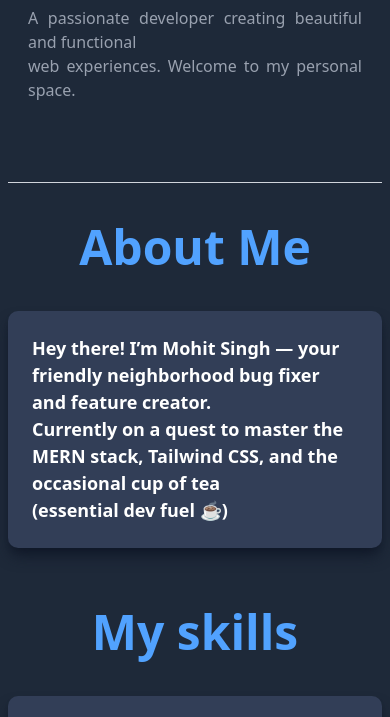
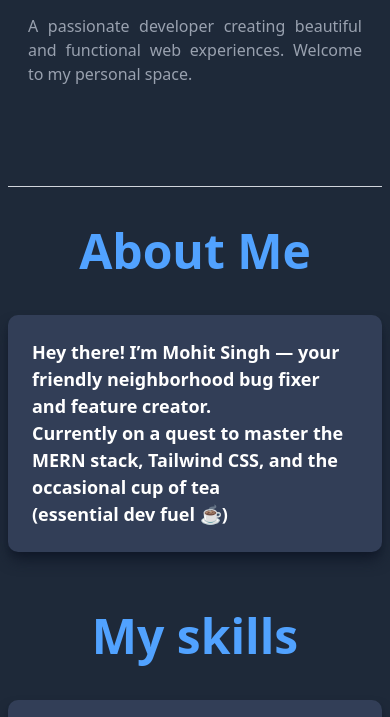
Before and after one commit to notsomohit7/notsomohit7.github.io, a website: page index.html in a window 390 px wide. Shown: the part 610-1327 px from the top of the page. Drawn offline with Linux system fonts and the light colour scheme; files whose address does not match are found by name.

Commit message:
fixed some responsive flaws

```diff
--- a/index.html
+++ b/index.html
@@ -13,14 +13,14 @@
             <a href="#about" class="text-gray-300 hover:text-blue-400 font-semibold transition-colors duration-300 ease-in-out">About Me</a>
             <a href="#skills" class="text-gray-300 hover:text-blue-400 font-semibold transition-colors duration-300 ease-in-out">Skills</a>
             <a href="#projects" class="text-gray-300 hover:text-blue-400 font-semibold transition-colors duration-300 ease-in-out">Projects</a>
+
         </div>
     </nav>
     <div class="container mt-5  mx-auto bg-gray-800 p-2">
         <div id="man"class="flex flex-col items-center justify-center mb-10 border-b-1 border-b-gray-300 p-5">
             <img src="..//materials/bk-oGACw_400x400.jpg" alt="mohit's pfp" class=" w-64 h-auto rounded-full mb-8 mt-2">
             <p class="text-gray-50 text-5xl font-bold  mb-4">Hello, i'm Mohit</p>
-            <p class=" text-gray-400 text-justify text-1.85xl">A passionate developer creating beautiful and functional </p>
-            <p class=" text-gray-400 text-justify text-1.85xl mb-15">web experiences. Welcome to my personal space.</p>
+            <p class=" text-gray-400 text-justify text-1.85xl mt-2 mb-20 max-w-md text-centergi">A passionate developer creating beautiful and functional web experiences. Welcome to my personal space.</p>
         </div>
 
         <div id="about" class="flex flex-wrap justify-evenly items-center">
@@ -28,7 +28,7 @@
                 <h1 class="text-5xl text-blue-400 font-bold mb-10">About Me</h1>
                 <div class="flex  flex-col justify-center items-center p-6 bg-indigo-300/15 rounded-[10px] mb-15 shadow-lg shadow-gray-900 font-semibold">
                     <p class="text-[18px] text-white ">Hey there! I’m Mohit Singh — your friendly neighborhood bug fixer and feature creator.</p>
-                    <p class="text-[18px] text-white">Currently on a quest to master the MERN stack, Tailwind CSS, and the occasional cup of tea<br />(essential dev fuel ☕)</p>
+                    <p class="text-[18px] text-white mr-1">Currently on a quest to master the MERN stack, Tailwind CSS, and the occasional cup of tea<br />(essential dev fuel ☕)</p>
                 </div>
             </div>
 
```
Also changed, not shown: materials/github.webp (added), output.css, src/output.css.
